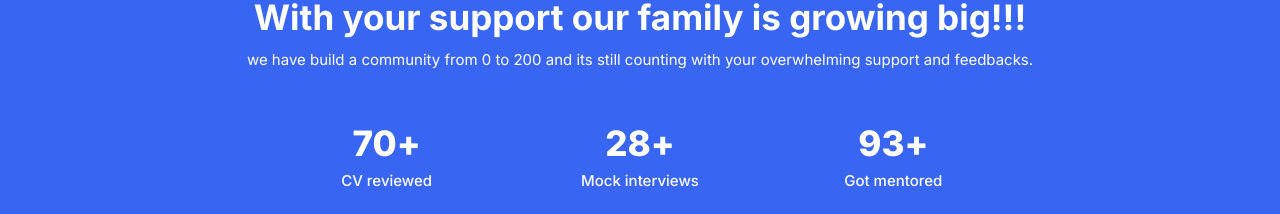
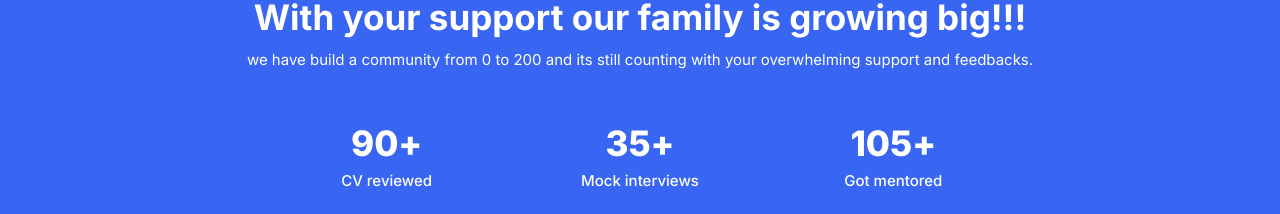
Before and after one commit to getyourwork/type34, a React (Create React App) app: page / in a window 1280 px wide. Shown: the part 2300-2514 px from the top of the page. Built offline with nearby package versions, Linux system fonts and the light colour scheme.

Commit message:
Update Achievement.jsx
number updated

```diff
--- a/src/Components/sections/Achievement.jsx
+++ b/src/Components/sections/Achievement.jsx
@@ -20,19 +20,19 @@ const Achievement=()=>{
                 <div class="row">
                     <div class="col-lg-4 col-md-4 col-12">
                         <div class="single-achievement wow " data-aos="fade-down">
-                            <h3 class="counter"><span id="secondo1" class="countup" cup-end="100">70</span>+</h3>
+                            <h3 class="counter"><span id="secondo1" class="countup" cup-end="100">90</span>+</h3>
                             <p>CV reviewed</p>
                         </div>
                     </div>
                     <div class="col-lg-4 col-md-4 col-12">
                         <div class="single-achievement wow " data-aos="fade-down">
-                            <h3 class="counter"><span id="secondo2" class="countup" cup-end="120">28</span>+</h3>
+                            <h3 class="counter"><span id="secondo2" class="countup" cup-end="120">35</span>+</h3>
                             <p>Mock interviews</p>
                         </div>
                     </div>
                     <div class="col-lg-4 col-md-4 col-12">
                         <div class="single-achievement wow" data-aos="fade-down">
-                            <h3 class="counter"><span id="secondo3" class="countup" cup-end="125">93</span>+</h3>
+                            <h3 class="counter"><span id="secondo3" class="countup" cup-end="125">105</span>+</h3>
                             <p>Got mentored</p>
                         </div>
                     </div>
```
